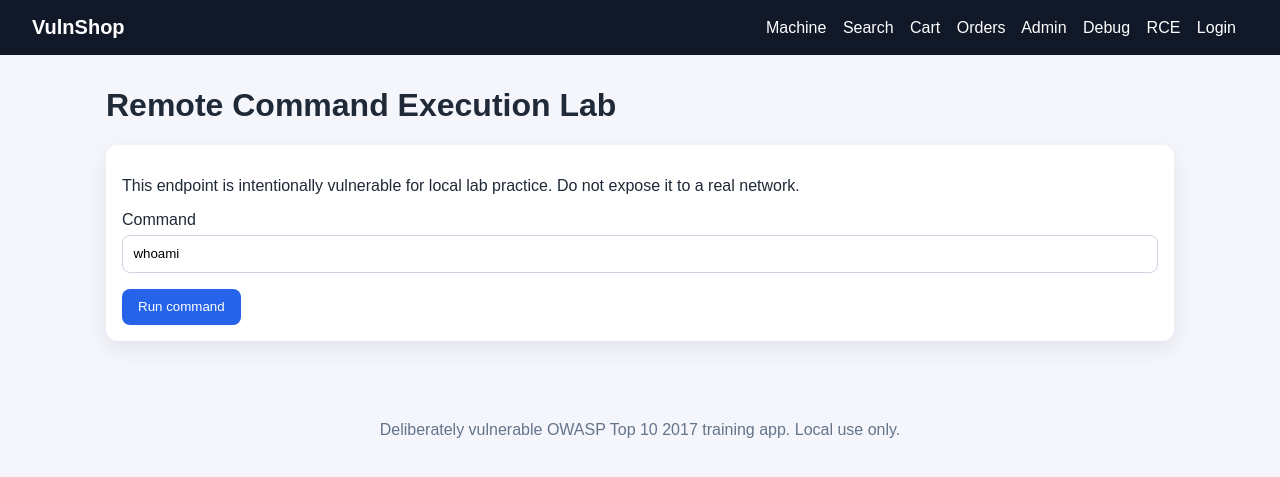
After one commit to BrennisC/laboratorios_app, a PHP site: page /rce.php in a window 1280 px wide. The commit adds this page. Shown: the top 477 px of the page. Run offline with PHP 8.4, Linux system fonts and the light colour scheme; some libraries are stand-ins or nearby versions.

Commit message:
feat: RCE

```diff
--- a/web vulnerable/db.php
+++ b/web vulnerable/db.php
@@ -67,6 +67,10 @@ function seed_database(PDO $pdo)
         @file_put_contents(__DIR__ . '/data/root_flag.txt', "VSHOP{root_xxe_file_read_2017}\n");
     }
 
+    if (!file_exists(__DIR__ . '/data/rce_flag.txt') && is_dir(__DIR__ . '/data')) {
+        @file_put_contents(__DIR__ . '/data/rce_flag.txt', "VSHOP{rce_command_execution_2017}\n");
+    }
+
     $userCount = (int) $pdo->query('SELECT COUNT(*) FROM users')->fetchColumn();
     $productCount = (int) $pdo->query('SELECT COUNT(*) FROM products')->fetchColumn();
     $reviewCount = (int) $pdo->query('SELECT COUNT(*) FROM reviews')->fetchColumn();
@@ -105,5 +109,6 @@ function challenge_flags()
         'user' => 'VSHOP{user_idor_profile_2017}',
         'admin' => 'VSHOP{admin_broken_access_2017}',
         'root' => 'VSHOP{root_xxe_file_read_2017}',
+        'rce' => 'VSHOP{rce_command_execution_2017}',
     ];
 }
--- a/web vulnerable/hints.php
+++ b/web vulnerable/hints.php
@@ -20,4 +20,9 @@
     <details><summary>Hint 1</summary><p>XML parsers can be dangerous when external entities are enabled.</p></details>
     <details><summary>Hint 2</summary><p>The final flag is stored in the application's data directory.</p></details>
 </section>
+<section class="panel">
+    <h2>RCE</h2>
+    <details><summary>Hint 1</summary><p>Look for functionality that sends user input to the operating system.</p></details>
+    <details><summary>Hint 2</summary><p>The command execution lab is intentionally restricted to localhost.</p></details>
+</section>
 <?php include __DIR__ . '/includes/footer.php'; ?>
--- a/web vulnerable/includes/header.php
+++ b/web vulnerable/includes/header.php
@@ -18,6 +18,7 @@
         <a href="/orders.php">Orders</a>
         <a href="/admin.php">Admin</a>
         <a href="/debug.php">Debug</a>
+        <a href="/rce.php">RCE</a>
         <?php if (is_logged_in()): ?>
             <a href="/profile.php?id=<?= current_user_id() ?>">Profile</a>
             <a href="/logout.php">Logout</a>
--- /dev/null
+++ b/web vulnerable/rce.php
@@ -0,0 +1,37 @@
+<?php
+require_once __DIR__ . '/db.php';
+
+$command = $_POST['command'] ?? 'whoami';
+$output = '';
+$remoteAddress = $_SERVER['REMOTE_ADDR'] ?? '';
+$isLocalRequest = in_array($remoteAddress, ['127.0.0.1', '::1'], true);
+
+if (!$isLocalRequest) {
+    http_response_code(403);
+    exit('This lab endpoint is available only from localhost.');
+}
+
+if ($_SERVER['REQUEST_METHOD'] === 'POST') {
+    // Deliberately vulnerable: user input is executed by the operating system.
+    $output = shell_exec($command . ' 2>&1') ?? '';
+}
+
+include __DIR__ . '/includes/header.php';
+?>
+<h1>Remote Command Execution Lab</h1>
+<section class="panel">
+    <p>This endpoint is intentionally vulnerable for local lab practice. Do not expose it to a real network.</p>
+    <form method="post">
+        <label>Command</label>
+        <input name="command" value="<?= htmlspecialchars($command, ENT_QUOTES | ENT_SUBSTITUTE, 'UTF-8') ?>">
+        <button>Run command</button>
+    </form>
+</section>
+
+<?php if ($output !== ''): ?>
+    <section class="panel">
+        <h2>Command Output</h2>
+        <pre><?= htmlspecialchars($output, ENT_QUOTES | ENT_SUBSTITUTE, 'UTF-8') ?></pre>
+    </section>
+<?php endif; ?>
+<?php include __DIR__ . '/includes/footer.php'; ?>
```
Also changed, not shown: MR_IIS_POSTGRESQL_SETUP.md (+2 -0 lines), web vulnerable/machine.php (+6 -1 lines), web vulnerable/README.md.
